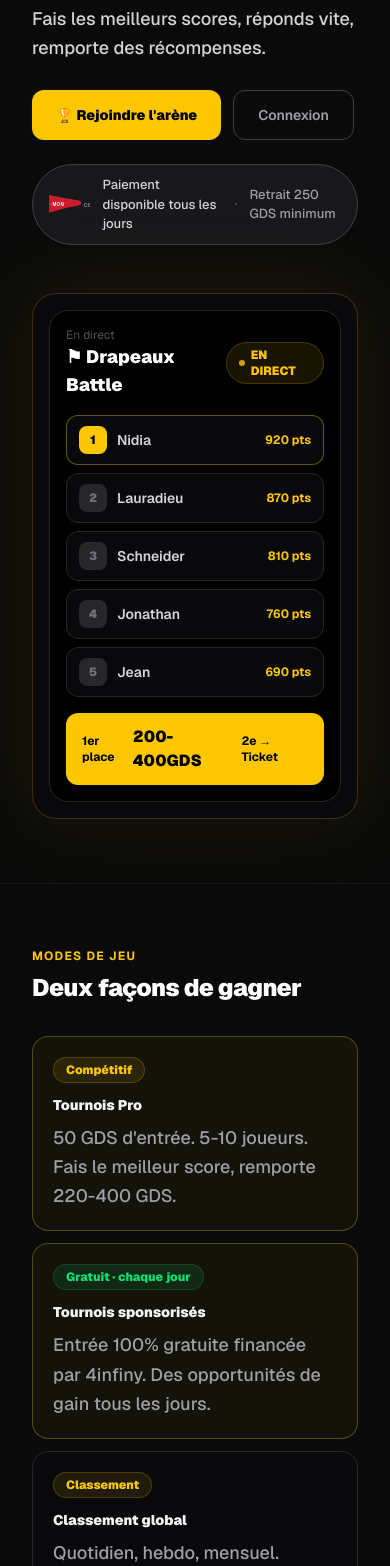
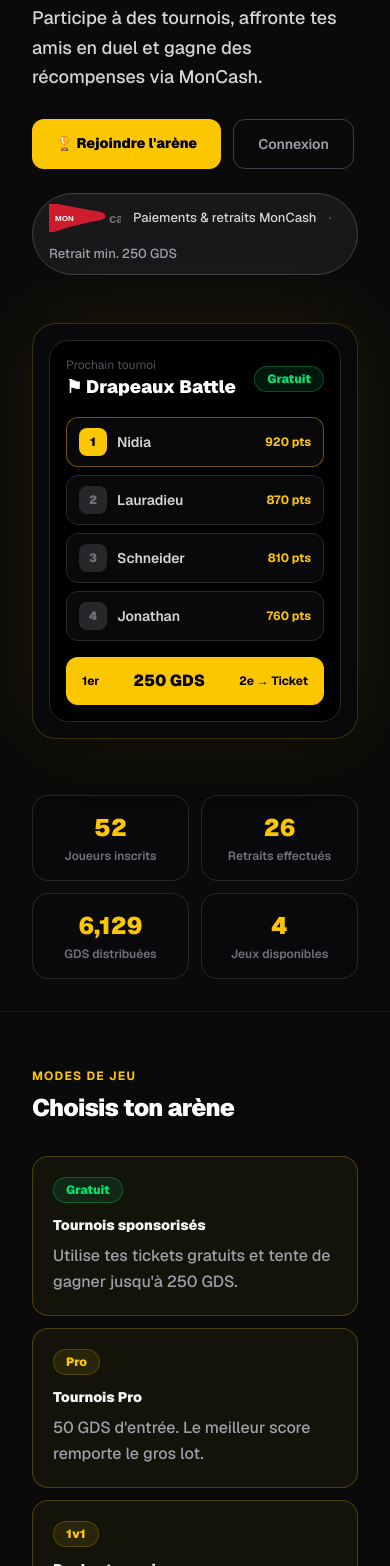
Before and after one commit to infiny4love8/Quiz-arena, a Next.js app: page / in a window 390 px wide. Shown: the part 402-1968 px from the top of the page. Built offline with nearby package versions, Linux system fonts and the light colour scheme.

Commit message:
changeent

```diff
--- a/app/depot/page.tsx
+++ b/app/depot/page.tsx
@@ -4,7 +4,6 @@
 import { supabase } from "@/lib/supabaseClient";
 
 const COINS_OPTIONS = [
-  { coins: 25,  gds: 25  },
   { coins: 50,  gds: 50  },
   { coins: 100, gds: 100 },
   { coins: 200, gds: 200 },
--- a/app/page.tsx
+++ b/app/page.tsx
@@ -3,102 +3,159 @@
     <svg width={width} height={height} viewBox="0 0 72 28">
       <path
         d="M4,1 Q0,-1 -1,5 L-1,22 Q0,28 4,26 Q28,18 52,14 Q57,12 52,10 Q28,6 4,1 Z"
-        fill="#cc1c2e" stroke="#cc1c2e" strokeWidth="4"
-        strokeLinejoin="round" strokeLinecap="round"
+        fill="#cc1c2e"
+        stroke="#cc1c2e"
+        strokeWidth="4"
+        strokeLinejoin="round"
+        strokeLinecap="round"
       />
-      <text x="6" y="17" fontFamily="Arial, sans-serif" fontSize="8" fontWeight="900" fill="white" letterSpacing="0.5">MON</text>
-      <text x="60" y="19" fontFamily="Arial, sans-serif" fontSize="13" fontWeight="900" fill="#777" letterSpacing="-0.3">cash</text>
+      <text x="6" y="17" fontFamily="Arial, sans-serif" fontSize="8" fontWeight="900" fill="white">MON</text>
+      <text x="60" y="19" fontFamily="Arial, sans-serif" fontSize="13" fontWeight="900" fill="#777">cash</text>
     </svg>
   );
 
+  const stats = [
+    { label: "Joueurs inscrits", value: "52" },
+    { label: "Retraits effectués", value: "26" },
+    { label: "GDS distribuées", value: "6,129" },
+    { label: "Jeux disponibles", value: "4" },
+  ];
+
+  const winners = [
+    { name: "Jean M.", amount: "250 GDS", game: "Quiz Drapeaux" },
+    { name: "Nadia P.", amount: "200 GDS", game: "Mémoire" },
+    { name: "Daniel S.", amount: "220 GDS", game: "Tournoi Pro" },
+  ];
+
   return (
     <main className="min-h-screen bg-[#0a0a0a] text-white font-sans">
+     <div className="overflow-hidden border-b border-yellow-400/20 bg-yellow-400 text-black">
+  <div
+    className="whitespace-nowrap py-2 text-sm font-black"
+    style={{
+      display: "inline-block",
+      minWidth: "100%",
+      animation: "zonarenaMarquee 22s linear infinite",
+    }}
+  >
+    🎁 3 tickets gratuits • 🏆 Tournois sponsorisés : 8h · 12h · 18h • ⚔️ Duel 1v1 • 💰 Retraits MonCash rapides
+  </div>
 
-      {/* Navbar */}
+  <style>
+    {`
+      @keyframes zonarenaMarquee {
+        0% {
+          transform: translateX(100%);
+        }
+        100% {
+          transform: translateX(-100%);
+        }
+      }
+    `}
+  </style>
+</div>
+
       <header className="border-b border-yellow-400/15 bg-[#0a0a0a]/90 backdrop-blur-xl">
         <nav className="mx-auto flex max-w-5xl items-center justify-between px-8 py-5">
           <div className="flex items-center gap-3">
             <div className="flex h-9 w-9 items-center justify-center rounded-xl bg-yellow-400 text-base font-black text-black">Z</div>
-            <span className="text-lg font-black tracking-tight">Zon<span className="text-yellow-400">arena</span></span>
+            <span className="text-lg font-black tracking-tight">
+              Zon<span className="text-yellow-400">arena</span>
+            </span>
           </div>
+
           <div className="hidden items-center gap-6 text-sm text-zinc-500 md:flex">
-            <a href="#modes" className="hover:text-yellow-400 transition">Tournois</a>
-            <a href="#steps" className="hover:text-yellow-400 transition">Classement</a>
-            <a href="#steps" className="hover:text-yellow-400 transition">Entraînement</a>
+            <a href="#modes" className="transition hover:text-yellow-400">Tournois</a>
+            <a href="#duel" className="transition hover:text-yellow-400">Duel</a>
+            <a href="#confidentialite" className="transition hover:text-yellow-400">Confidentialité</a>
           </div>
+
           <div className="flex items-center gap-3">
-            <a href="/login" className="rounded-xl border border-yellow-400/40 px-4 py-2 text-sm font-semibold text-yellow-400 transition hover:bg-yellow-400 hover:text-black">Connexion</a>
-            <a href="/register" className="hidden rounded-xl bg-yellow-400 px-4 py-2 text-sm font-bold text-black transition hover:bg-yellow-300 sm:inline-block">Inscription</a>
+            <a href="/login" className="rounded-xl border border-yellow-400/40 px-4 py-2 text-sm font-semibold text-yellow-400 transition hover:bg-yellow-400 hover:text-black">
+              Connexion
+            </a>
+            <a href="/register" className="hidden rounded-xl bg-yellow-400 px-4 py-2 text-sm font-bold text-black transition hover:bg-yellow-300 sm:inline-block">
+              Inscription
+            </a>
           </div>
         </nav>
       </header>
 
-      {/* Hero */}
-      <section className="mx-auto grid max-w-5xl gap-12 px-8 py-16 md:grid-cols-2 md:items-center md:py-24">
+      <section className="mx-auto grid max-w-5xl gap-12 px-8 py-14 md:grid-cols-2 md:items-center md:py-20">
         <div>
           <div className="mb-5 inline-flex items-center gap-2 rounded-full border border-yellow-400/30 bg-yellow-400/10 px-4 py-2 text-sm font-semibold text-yellow-300">
             <span className="h-2 w-2 rounded-full bg-yellow-400 animate-pulse" />
-            Tournois pro bientot disponibles
+            3 tickets gratuits à l'inscription
           </div>
+
           <h1 className="text-5xl font-black leading-[1.08] tracking-tight md:text-6xl">
-            Joue.<br />Gagne.<br /><span className="text-yellow-400">Domine.</span>
+            Joue.<br />Défie.<br /><span className="text-yellow-400">Gagne.</span>
           </h1>
-          <p className="mt-5 text-[18px] leading-relaxed text-zinc-300 font-medium max-w-sm">
-            Tournois  compétitifs .<br />
-            Fais les meilleurs scores, réponds vite,<br />
-            remporte des récompenses.
+
+          <p className="mt-5 max-w-sm text-[18px] font-medium leading-relaxed text-zinc-300">
+            Participe à des tournois, affronte tes amis en duel et gagne des récompenses via MonCash.
           </p>
+
           <div className="mt-7 flex gap-3">
-            <a href="/register" className="flex items-center gap-2 rounded-xl bg-yellow-400 px-6 py-3.5 text-sm font-black text-black transition hover:bg-yellow-300 hover:scale-[1.02]">
+            <a href="/register" className="rounded-xl bg-yellow-400 px-6 py-3.5 text-sm font-black text-black transition hover:scale-[1.02] hover:bg-yellow-300">
               🏆 Rejoindre l'arène
             </a>
             <a href="/login" className="rounded-xl border border-zinc-700 px-6 py-3.5 text-sm font-semibold text-zinc-400 transition hover:border-yellow-400/40 hover:text-yellow-400">
               Connexion
             </a>
           </div>
-          <div className="mt-6 inline-flex items-center gap-3 rounded-full border border-zinc-700 bg-zinc-900 px-4 py-2.5">
-            <MonCashLogo width={72} height={28} />
-            <span className="text-[13px] text-zinc-300 font-medium">Paiement disponible tous les jours</span>
+
+          <div className="mt-6 inline-flex flex-wrap items-center gap-3 rounded-full border border-zinc-700 bg-zinc-900 px-4 py-2.5">
+            <MonCashLogo />
+            <span className="text-[13px] font-medium text-zinc-300">Paiements & retraits MonCash</span>
             <span className="text-zinc-600">·</span>
-            <span className="text-[13px] text-zinc-400 font-medium">Retrait 250 GDS minimum</span>
+            <span className="text-[13px] font-medium text-zinc-400">Retrait min. 250 GDS</span>
           </div>
         </div>
 
-        {/* Live card */}
         <div className="relative">
           <div className="absolute inset-0 rounded-[2rem] bg-yellow-400/10 blur-2xl" />
           <div className="relative rounded-[1.5rem] border border-yellow-400/20 bg-zinc-950 p-4 shadow-2xl">
             <div className="rounded-[1.2rem] border border-zinc-800 bg-black p-4">
               <div className="mb-4 flex items-center justify-between">
                 <div>
-                  <p className="text-xs text-zinc-600">En direct</p>
+                  <p className="text-xs text-zinc-600">Prochain tournoi</p>
                   <h3 className="text-lg font-black">⚑ Drapeaux Battle</h3>
                 </div>
-                <span className="flex items-center gap-1.5 rounded-full bg-yellow-400/10 border border-yellow-400/20 px-3 py-1 text-xs font-black text-yellow-400">
-                  <span className="h-1.5 w-1.5 rounded-full bg-yellow-400 animate-pulse" />
-                  EN DIRECT
+                <span className="rounded-full border border-green-400/30 bg-green-400/10 px-3 py-1 text-xs font-black text-green-400">
+                  Gratuit
                 </span>
               </div>
+
               <div className="space-y-2">
                 {[
                   { name: "Nidia", score: "920 pts", rank: "1", top: true },
                   { name: "Lauradieu", score: "870 pts", rank: "2", top: false },
                   { name: "Schneider", score: "810 pts", rank: "3", top: false },
                   { name: "Jonathan", score: "760 pts", rank: "4", top: false },
-                  { name: "Jean", score: "690 pts", rank: "5", top: false },
                 ].map((p) => (
-                  <div key={p.rank} className={`flex items-center justify-between rounded-xl border px-3 py-2.5 ${p.top ? "border-yellow-400/40 bg-zinc-950" : "border-zinc-800 bg-zinc-950"}`}>
+                  <div
+                    key={p.rank}
+                    className={`flex items-center justify-between rounded-xl border px-3 py-2.5 ${
+                      p.top ? "border-yellow-400/40 bg-zinc-950" : "border-zinc-800 bg-zinc-950"
+                    }`}
+                  >
                     <div className="flex items-center gap-2.5">
-                      <div className={`flex h-7 w-7 items-center justify-center rounded-lg text-xs font-black ${p.top ? "bg-yellow-400 text-black" : "bg-zinc-800 text-zinc-500"}`}>{p.rank}</div>
+                      <div className={`flex h-7 w-7 items-center justify-center rounded-lg text-xs font-black ${
+                        p.top ? "bg-yellow-400 text-black" : "bg-zinc-800 text-zinc-500"
+                      }`}>
+                        {p.rank}
+                      </div>
                       <span className="text-sm font-semibold text-zinc-300">{p.name}</span>
                     </div>
                     <span className="text-xs font-bold text-yellow-400">{p.score}</span>
                   </div>
                 ))}
               </div>
+
               <div className="mt-4 flex items-center justify-between rounded-xl bg-yellow-400 px-4 py-3 text-black">
-                <span className="text-xs font-bold">1er place</span>
-                <span className="font-black">200- 400GDS</span>
+                <span className="text-xs font-bold">1er</span>
+                <span className="font-black">250 GDS</span>
                 <span className="text-xs font-bold">2e → Ticket</span>
               </div>
             </div>
@@ -106,108 +163,126 @@
         </div>
       </section>
 
-      {/* Divider */}
-      <div className="mx-auto max-w-5xl border-t border-zinc-900" />
-
-      {/* Modes */}
-      <section id="modes" className="mx-auto max-w-5xl px-8 py-16">
-        <p className="mb-2 text-xs font-bold uppercase tracking-widest text-yellow-400">modes de jeu</p>
-        <h2 className="mb-8 text-2xl font-black tracking-tight">Deux façons de gagner</h2>
-        <div className="grid gap-3 md:grid-cols-3">
-          {[
-            { tag: "Compétitif", tagColor: "yellow", name: "Tournois Pro", desc: "50 GDS d'entrée. 5-10 joueurs. Fais le meilleur score, remporte 220-400 GDS.", featured: true },
-            { tag: "Gratuit · chaque jour", tagColor: "green", name: "Tournois sponsorisés", desc: "Entrée 100% gratuite financée par 4infiny. Des opportunités de gain tous les jours.", featured: true },
-            { tag: "Classement", tagColor: "yellow", name: "Classement global", desc: "Quotidien, hebdo, mensuel. Prouve que tu es le meilleur.", featured: false },
-            { tag: "Progression", tagColor: "yellow", name: "Cashback & tickets", desc: "Même en perdant tu gagnes du cashback et des tickets pour les tournois sponsorisés.", featured: false },
-            { tag: "Entraînement", tagColor: "gray", name: "Mode entraînement", desc: "Maîtrise les jeux avant de te lancer. Pratique libre sans mise.", featured: false },
-            { tag: "Bientôt", tagColor: "gray", name: "Duel 1v1", desc: "Crée une salle privée et affronte un ami en direct.", featured: false },
-          ].map((m) => (
-            <div key={m.name} className={`rounded-2xl border p-5 transition hover:-translate-y-0.5 ${m.featured ? "border-yellow-400/30 bg-[#131309]" : "border-zinc-800 bg-zinc-950"}`}>
-              <span className={`mb-3 inline-block rounded-full px-3 py-1 text-xs font-black border ${
-                m.tagColor === "yellow" ? "bg-yellow-400/10 text-yellow-400 border-yellow-400/20" :
-                m.tagColor === "green" ? "bg-green-400/10 text-green-400 border-green-400/20" :
-                "bg-zinc-800/50 text-zinc-500 border-zinc-700"
-              }`}>{m.tag}</span>
-              <h3 className="mb-2 text-sm font-black text-zinc-100">{m.name}</h3>
-              <p className="text-[18px] leading-relaxed text-zinc-400 font-medium">{m.desc}</p>
+      <section className="mx-auto max-w-5xl px-8 pb-8">
+        <div className="grid grid-cols-2 gap-3 md:grid-cols-4">
+          {stats.map((s) => (
+            <div key={s.label} className="rounded-2xl border border-zinc-800 bg-zinc-950 p-4 text-center">
+              <p className="text-2xl font-black text-yellow-400">{s.value}</p>
+              <p className="mt-1 text-xs font-semibold text-zinc-500">{s.label}</p>
             </div>
           ))}
         </div>
       </section>
 
-      {/* Divider */}
       <div className="mx-auto max-w-5xl border-t border-zinc-900" />
 
-      {/* Rewards */}
-      <section className="mx-auto max-w-5xl px-8 py-16">
-        <p className="mb-2 text-xs font-bold uppercase tracking-widest text-yellow-400">récompenses</p>
-        <h2 className="mb-8 text-2xl font-black tracking-tight">Tout le monde repart avec quelque chose</h2>
-        <div className="grid gap-3 md:grid-cols-3">
-          <div className="rounded-2xl border border-yellow-400/30 bg-yellow-400/5 p-5">
-            <div className="text-2xl mb-3">🥇</div>
-            <h3 className="text-sm font-black text-yellow-400 mb-2">1er — Félicitations !</h3>
-            <p className="text-[18px] leading-relaxed text-zinc-400 font-medium">Tu as dominé le tournoi. Voilà ta récompense : 250 gds faites votre retrait pour recevoir votre argnt sur votre compte mon cash</p>
-          </div>
-          <div className="rounded-2xl border border-zinc-600/30 bg-zinc-800/10 p-5">
-            <div className="text-2xl mb-3">🥈</div>
-            <h3 className="text-sm font-black text-zinc-300 mb-2">2e — Encore bravo !</h3>
-            <p className="text-[18px] leading-relaxed text-zinc-400 font-medium">Très bonne performance. Tu remportes un ticket gratuit pour rejoindre le prochain tournoi sponsorise.</p>
-          </div>
-          <div className="rounded-2xl border border-zinc-800 bg-zinc-950 p-5">
-            <div className="text-2xl mb-3">🎯</div>
-            <h3 className="text-sm font-black text-zinc-500 mb-2">3e – 10e — Pas de souci !</h3>
-            <p className="text-[18px] leading-relaxed text-zinc-400 font-medium">Tu gagnes du cashback à chaque partie jouée. Accumule et reviens plus fort au prochain tournoi.</p>
-          </div>
-        </div>
-      </section>
+      <section id="modes" className="mx-auto max-w-5xl px-8 py-14">
+        <p className="mb-2 text-xs font-bold uppercase tracking-widest text-yellow-400">modes de jeu</p>
+        <h2 className="mb-8 text-2xl font-black tracking-tight">Choisis ton arène</h2>
 
-      {/* Divider */}
-      <div className="mx-auto max-w-5xl border-t border-zinc-900" />
-
-      {/* Steps */}
-      <section id="steps" className="mx-auto max-w-5xl px-8 py-16">
-        <p className="mb-2 text-xs font-bold uppercase tracking-widest text-yellow-400">comment démarrer</p>
-        <h2 className="mb-8 text-2xl font-black tracking-tight">En 4 étapes</h2>
-        <div className="grid grid-cols-2 gap-0 md:grid-cols-4 divide-x divide-zinc-900">
+        <div className="grid gap-3 md:grid-cols-4">
           {[
-            { n: "01", title: "Inscription", desc: "Crée ton compte avec ton numéro MonCash en quelques secondes." },
-            { n: "02", title: "Entraîne-toi", desc: "Maîtrise les catégories en mode entraînement avant de jouer pour de vrai." },
-            { n: "03", title: "Choisis ton tournoi", desc: "Sponsorisé gratuit ou Pro à 50 GDS — tu peux gagner dans les deux." },
-            { n: "04", title: "Gagne", desc: "Réponds vite, fais le meilleur score et remporte GDS, tickets ou cashback." },
-          ].map((s) => (
-            <div key={s.n} className="p-5">
-              <p className="mb-2 text-xs font-black text-yellow-400">{s.n}</p>
-              <p className="mb-2 text-sm font-black text-zinc-100">{s.title}</p>
-              <p className="text-[18px] leading-relaxed text-zinc-400 font-medium">{s.desc}</p>
+            { tag: "Gratuit", name: "Tournois sponsorisés", desc: "Utilise tes tickets gratuits et tente de gagner jusqu'à 250 GDS.", color: "green" },
+            { tag: "Pro", name: "Tournois Pro", desc: "50 GDS d'entrée. Le meilleur score remporte le gros lot.", color: "yellow" },
+            { tag: "1v1", name: "Duel entre amis", desc: "Défie un ami pour le fun ou avec mise en coins.", color: "yellow" },
+            { tag: "Training", name: "Entraînement", desc: "Améliore ton score avant les tournois.", color: "zinc" },
+          ].map((m) => (
+            <div key={m.name} className="rounded-2xl border border-yellow-400/25 bg-[#131309] p-5 transition hover:-translate-y-0.5">
+              <span className={`mb-3 inline-block rounded-full border px-3 py-1 text-xs font-black ${
+                m.color === "green"
+                  ? "border-green-400/30 bg-green-400/10 text-green-400"
+                  : "border-yellow-400/20 bg-yellow-400/10 text-yellow-400"
+              }`}>
+                {m.tag}
+              </span>
+              <h3 className="mb-2 text-sm font-black text-zinc-100">{m.name}</h3>
+              <p className="text-[16px] font-medium leading-relaxed text-zinc-400">{m.desc}</p>
             </div>
           ))}
         </div>
       </section>
 
-      {/* CTA band */}
+      <div className="mx-auto max-w-5xl border-t border-zinc-900" />
+
+      <section className="mx-auto max-w-5xl px-8 py-14">
+        <div className="mb-8">
+          <p className="mb-2 text-xs font-bold uppercase tracking-widest text-yellow-400">preuves récentes</p>
+          <h2 className="text-2xl font-black tracking-tight">Derniers gagnants</h2>
+        </div>
+
+        <div className="grid gap-3 md:grid-cols-3">
+          {winners.map((w) => (
+            <div key={w.name} className="rounded-2xl border border-zinc-800 bg-zinc-950 p-5">
+              <div className="mb-3 flex items-center justify-between">
+                <span className="text-2xl">🏆</span>
+                <span className="rounded-full bg-green-400/10 px-3 py-1 text-xs font-black text-green-400">Payé</span>
+              </div>
+              <h3 className="text-sm font-black text-zinc-100">{w.name}</h3>
+              <p className="mt-1 text-xs text-zinc-500">{w.game}</p>
+              <p className="mt-4 text-2xl font-black text-yellow-400">{w.amount}</p>
+            </div>
+          ))}
+        </div>
+      </section>
+
+      <div className="mx-auto max-w-5xl border-t border-zinc-900" />
+
+      <section id="duel" className="mx-auto max-w-5xl px-8 py-14">
+        <div className="rounded-3xl border border-yellow-400/30 bg-yellow-400/5 p-7 md:flex md:items-center md:justify-between">
+          <div>
+            <p className="mb-2 text-xs font-bold uppercase tracking-widest text-yellow-400">duel 1v1</p>
+            <h2 className="text-2xl font-black tracking-tight">Défie un ami en duel</h2>
+            <p className="mt-3 max-w-xl text-[17px] font-medium leading-relaxed text-zinc-400">
+              Crée un duel, choisis le jeu, invite ton ami et voyez qui fait le meilleur score. Jouez pour le fun ou avec une mise en coins.
+            </p>
+          </div>
+          <a href="/register" className="mt-6 inline-block rounded-xl bg-yellow-400 px-6 py-3.5 text-sm font-black text-black transition hover:bg-yellow-300 md:mt-0">
+            Commencer
+          </a>
+        </div>
+      </section>
+
+      <section id="confidentialite" className="mx-auto max-w-5xl px-8 py-14">
+        <div className="rounded-3xl border border-zinc-800 bg-zinc-950 p-6">
+          <p className="mb-2 text-xs font-bold uppercase tracking-widest text-yellow-400">confidentialité & sécurité</p>
+          <h2 className="text-xl font-black tracking-tight">ZonArena protège vos informations</h2>
+          <p className="mt-3 text-[15px] font-medium leading-relaxed text-zinc-400">
+            ZonArena collecte uniquement les informations nécessaires au fonctionnement du compte, des tournois,
+            des dépôts et des retraits MonCash. Vos données ne sont pas revendues. La plateforme est basée sur
+            des jeux de compétition et de score, pas sur le hasard. En créant un compte, chaque joueur accepte
+            les règles, les vérifications anti-fraude et le traitement des données nécessaires au service.
+          </p>
+          <p className="mt-3 text-[13px] text-zinc-500">
+            Pour toute question ou demande de suppression de compte :{" "}
+            <a href="mailto:zonarena41@gmail.com" className="font-bold text-yellow-400 hover:text-yellow-300">
+              zonarena41@gmail.com
+            </a>
+          </p>
+        </div>
+      </section>
+
       <section className="mx-auto max-w-5xl px-8 pb-16">
-        <div className="flex items-center justify-between gap-6 rounded-2xl bg-yellow-400 px-10 py-9">
+        <div className="flex flex-col gap-6 rounded-2xl bg-yellow-400 px-8 py-8 md:flex-row md:items-center md:justify-between">
           <div>
             <h2 className="text-2xl font-black tracking-tight text-black">Prêt à entrer dans l'arène ?</h2>
-            <p className="mt-1 text-[18px] font-medium text-black/60">Inscris-toi, entraîne-toi, et rejoins un tournoi dès aujourd'hui.</p>
+            <p className="mt-1 text-[17px] font-medium text-black/60">
+              Inscris-toi, récupère tes tickets gratuits et rejoins le prochain tournoi.
+            </p>
           </div>
-          <a href="/register" className="flex-shrink-0 rounded-xl bg-black px-6 py-3.5 text-sm font-black text-yellow-400 transition hover:bg-zinc-900 hover:scale-[1.02]">
+          <a href="/register" className="rounded-xl bg-black px-6 py-3.5 text-center text-sm font-black text-yellow-400 transition hover:scale-[1.02] hover:bg-zinc-900">
             Créer un compte
           </a>
         </div>
       </section>
 
-      {/* Footer */}
       <footer className="border-t border-zinc-900 px-8 py-6">
-        <div className="mx-auto flex max-w-5xl items-center justify-between text-xs text-zinc-600">
-          <div className="flex items-center gap-4">
-            <span>© 2026 Zonarena — propulsé par <span className="font-black text-yellow-400">4infiny</span></span>
-            <MonCashLogo width={72} height={28} />
-          </div>
-          <div className="flex gap-5">
-            <a href="#" className="hover:text-yellow-400 transition">Règles</a>
-            <a href="#" className="hover:text-yellow-400 transition">Confidentialité</a>
-            <a href="#" className="hover:text-yellow-400 transition">Contact</a>
+        <div className="mx-auto flex max-w-5xl flex-col gap-4 text-xs text-zinc-600 md:flex-row md:items-center md:justify-between">
+          <span>© 2026 Zonarena — propulsé par <span className="font-black text-yellow-400">4infiny</span></span>
+          <div className="flex flex-wrap gap-5">
+            <a href="#modes" className="transition hover:text-yellow-400">Tournois</a>
+            <a href="#duel" className="transition hover:text-yellow-400">Duel</a>
+            <a href="#confidentialite" className="transition hover:text-yellow-400">Confidentialité</a>
+            <a href="mailto:zonarena41@gmail.com" className="transition hover:text-yellow-400">Contact</a>
           </div>
         </div>
       </footer>
--- a/app/training/cards/page.tsx
+++ b/app/training/cards/page.tsx
@@ -241,7 +241,7 @@
   const finalScore = gameWon ? score + timeLeft : score;
 
   useEffect(() => {
-    const saved = localStorage.getItem("training_score_memorycard");
+    const saved = localStorage.getItem("training_score_cards");
 
     if (saved) {
       try {
@@ -311,9 +311,9 @@
     setBestScore(newBest);
 
     localStorage.setItem(
-      "training_score_memorycard",
+      "training_score_cards",
       JSON.stringify({
-        score: `${final} pts`,
+        score: `${matchedPairs}/${totalPairs}`,
         points: final,
         baseScore: score,
         timeBonus: won ? timeLeft : 0,
```
Also changed, not shown: app/api/withdraw/route.ts (+51 -32 lines), app/training/tankarena/page.tsx (+13 -0 lines), app/withdraw/page.tsx (+93 -23 lines).
